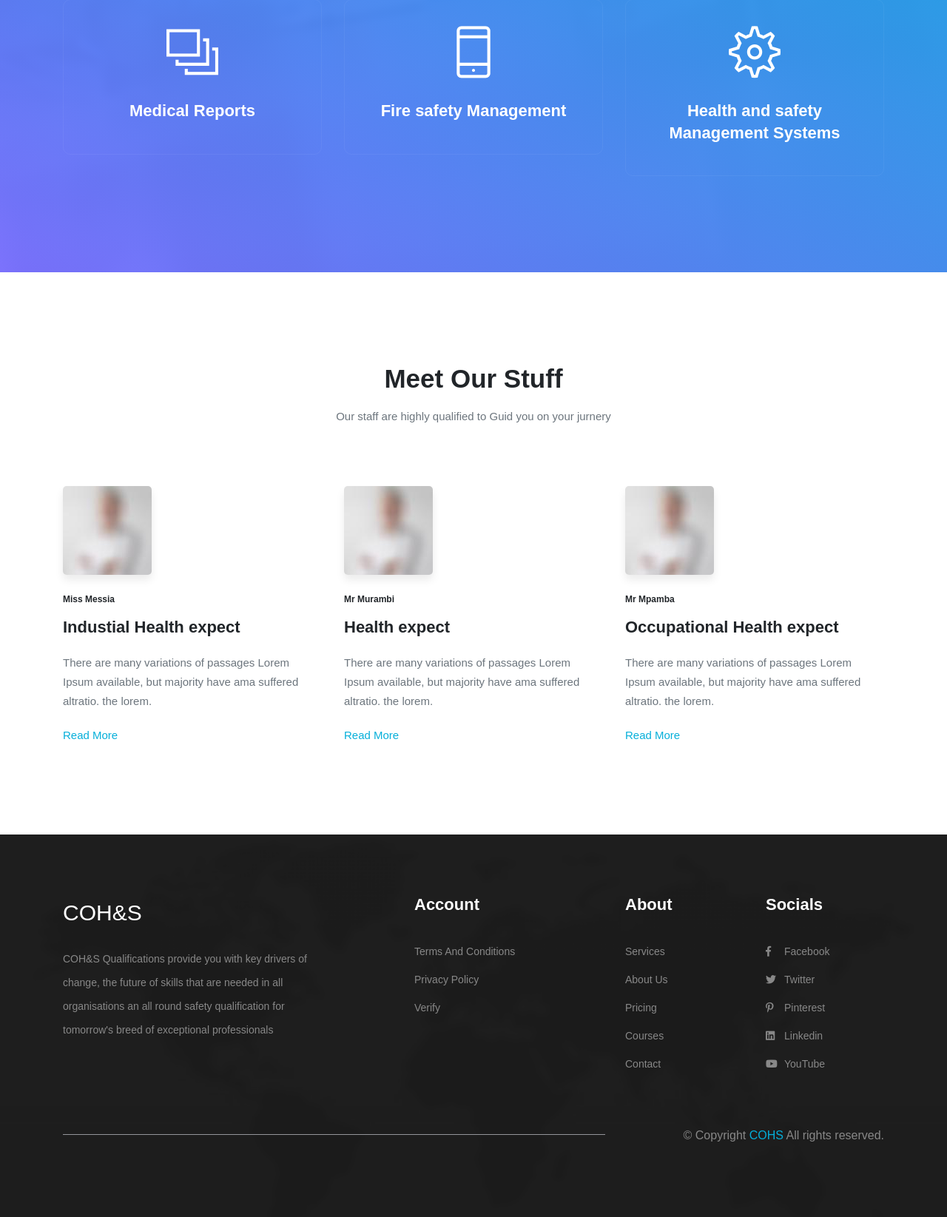
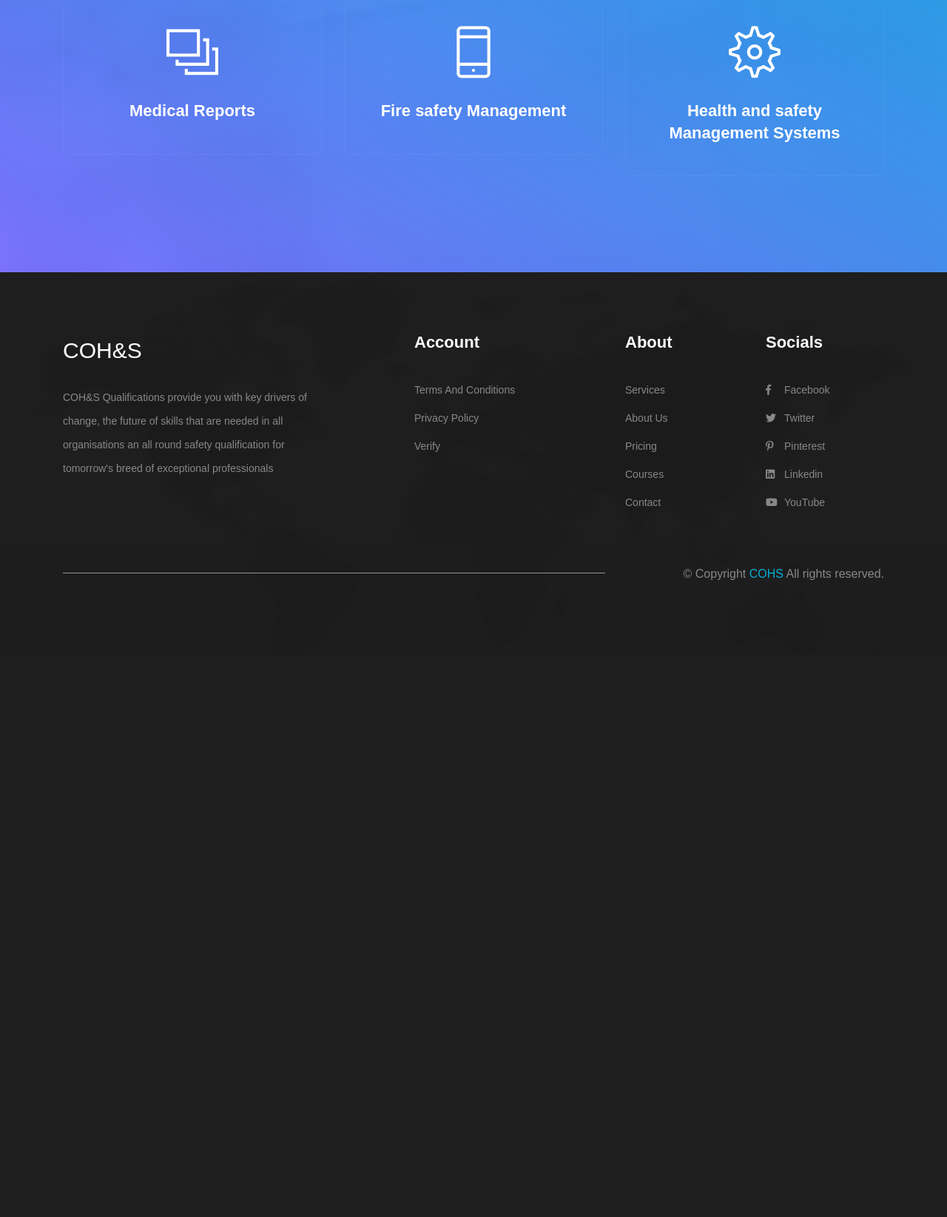
Before and after one commit to mazibabajb/cohs, a Django app: page /services in a window 1280 px wide. Shown: the part 747-2392 px from the top of the page at 74% size. After the commit the page ends 1531 px from the top, so only its background shows below. Run offline with Django 3.2, Linux system fonts and the light colour scheme; some libraries are stand-ins or nearby versions; some web fonts are replaced.

Commit message:
shfisfgh

```diff
--- a/school/settings.py
+++ b/school/settings.py
@@ -25,7 +25,7 @@ SECRET_KEY = 'django-insecure-f$#mc27+6-qhno)5!%(0@bl*#5_=$7e_c$o)&(*+2$i9-xs4nv
 # SECURITY WARNING: don't run with debug turned on in production!
 DEBUG = True
 
-ALLOWED_HOSTS = []
+ALLOWED_HOSTS = ['www.cohs.education']
 
 
 # Application definition
@@ -132,6 +132,6 @@ MEDIA_URL="/media/"
 MEDIA_ROOT=os.path.join(BASE_DIR,"media")
 
 STATIC_URL="/static/"
-STATIC_ROOT=os.path.join(BASE_DIR,"static")
+#STATIC_ROOT=os.path.join(BASE_DIR,"static")
 #production
-#sSTATIC_ROOT='/home/mpamba/cohs/static'
+STATIC_ROOT='/home/mpamba/cohs/static'
--- a/school_front/admin.py
+++ b/school_front/admin.py
@@ -1,5 +1,5 @@
 from django.contrib import admin
-from.models import Course, Contact_us,Module,RegistrationForm
+from.models import Course, Contact_us,Module,RegistrationForm,Verication
 
 admin.site.site_header = 'COHS ADMIN DASHBOARD'
 # Register your models here.
@@ -7,3 +7,4 @@ admin.site.register(Course)
 admin.site.register(Contact_us)
 admin.site.register(Module)
 admin.site.register(RegistrationForm)
+admin.site.register(Verication)
--- a/school_front/models.py
+++ b/school_front/models.py
@@ -58,6 +58,9 @@ class RegistrationForm(models.Model):
 
 
 class Verication(models.Model):
-    certificate_number = models.IntegerField()
+    certificate_number = models.CharField(max_length=20)
     student_name = models.CharField(max_length=100)
     course_name = models.CharField(max_length=20)
+
+    def __str__(self):
+        return self.student_name
--- a/school_front/templates/school_front/base.html
+++ b/school_front/templates/school_front/base.html
@@ -223,7 +223,7 @@
                             </a>
                         </li>
                         <li>
-                            <a href="#">
+                            <a href="{% url 'verification_page' %}">
                                 Verify
                             </a>
                         </li>
--- a/school_front/templates/school_front/service.html
+++ b/school_front/templates/school_front/service.html
@@ -72,83 +72,7 @@
         </div>
     </section>
 
-    <section class="section" id="blog">
-        <div class="container">
-            <div class="row justify-content-center">
-                <div class="col-md-8 col-lg-6 text-center">
-                    <div class="section-heading">
-                        <!-- Heading -->
-                        <h2 class="section-title">
-                            Meet Our Stuff
-                        </h2>
 
-                        <!-- Subheading -->
-                        <p>
-                            Our staff are highly qualified to Guid you on your jurnery
-
-                        </p>
-                    </div>
-                </div>
-            </div> <!-- / .row -->
-
-            <div class="row justify-content-center">
-                <div class="col-lg-4 col-md-6">
-                    <div class="blog-box">
-                        <div class="blog-img-box">
-                            <img src="{% static '/school_front/images/client/test-1.jpg' %}" alt="" class="img-fluid blog-img">
-                        </div>
-                        <div class="single-blog">
-                            <div class="blog-content">
-                                <h6> Miss Messia </h6>
-                                <a href="#">
-                                    <h3 class="card-title">Industial Health expect</h3>
-                                </a>
-                                <p>There are many variations of passages Lorem Ipsum available, but majority have ama suffered altratio. the lorem.</p>
-                                <a href="" class="read-more">Read More</a>
-                            </div>
-                        </div>
-                    </div>
-                </div>
-
-                <div class="col-lg-4 col-md-6">
-                    <div class="blog-box">
-                        <div class="blog-img-box">
-                            <img src="{% static '/school_front/images/client/test-1.jpg' %}" alt="" class="img-fluid blog-img">
-                        </div>
-                        <div class="single-blog">
-                            <div class="blog-content">
-                                <h6> Mr Murambi</h6>
-                                <a href="#">
-                                    <h3 class="card-title"> Health expect</h3>
-                                </a>
-
-                                <p>There are many variations of passages Lorem Ipsum available, but majority have ama suffered altratio. the lorem.</p>
-                                 <a href="#" class="read-more">Read More</a>
-                            </div>
-                        </div>
-                    </div>
-                </div>
-
-                <div class="col-lg-4 col-md-8">
-                    <div class="blog-box">
-                        <div class="blog-img-box">
-                            <img src="{% static '/school_front/images/client/test-1.jpg' %}" alt="" class="img-fluid blog-img">
-                        </div>
-                        <div class="single-blog">
-                            <div class="blog-content">
-                                <h6>Mr Mpamba</h6>
-                                <a href="#">
-                                    <h3 class="card-title">Occupational  Health expect</h3>
-                                </a>
-                                <p>There are many variations of passages Lorem Ipsum available, but majority have ama suffered altratio. the lorem.</p>
-                                 <a href="#" class="read-more">Read More</a>
-                            </div>
-                        </div>
-                    </div>
-                </div>
-            </div>
-        </div>
-    </section>
 
 
     {% endblock content %}
--- a/school_front/templates/school_front/verify.html
+++ b/school_front/templates/school_front/verify.html
@@ -39,7 +39,7 @@
                       <div class="col-lg-12 justify-content-center">
 
                           <!-- Contacts Form -->
-                          <form class="contact_form justify-content-center" action="#" method="POST">
+                          <form class="contact_form justify-content-center" action="{% url 'verify' %}" method="POST">
                               {% csrf_token %}
                               <div class="row">
                                   <!-- Input -->
@@ -51,7 +51,7 @@
                                           </label>
 
                                           <div class="input-group">
-                                              <input class="form-control" name="name" id="name" title="name" required="" placeholder="Certificate Number" type="text">
+                                              <input class="form-control" name="name" id="name" title="name" required="" placeholder="Certificate Number" type="int">
                                           </div>
 
                                       </div>
--- a/school_front/urls.py
+++ b/school_front/urls.py
@@ -12,6 +12,7 @@ urlpatterns = [
     path('membership', views.membership,name='membership'),
     path('centres', views.centres,name='centres'),
     path('verify', views.verify,name='verify'),
+    path('verification_page', views.verification_page,name='verification_page'),
     path('short_courses', views.short_courses,name='short_courses'),
     path('registation', views.registration,name='registraton'),
     path('course_detail/<int:id>/',views.course_detail, name="course_detail"),
--- a/school_front/views.py
+++ b/school_front/views.py
@@ -1,3 +1,4 @@
+from django.http.response import HttpResponse
 from django.shortcuts import render,redirect
 from django.contrib import messages
 from.models import *
@@ -7,8 +8,10 @@ from.models import RegistrationForm
 def home(request):
     return render(request,"school_front/index.html")
 
+
 def events(request):
     return render(request,"school_front/events.html")
+
 
 def contact(request):
     if request.method == 'POST':
@@ -30,8 +33,10 @@ def contact(request):
 def about(request):
     return render(request,"school_front/About.html")
 
+
 def services(request):
     return render(request,"school_front/service.html")
+
 
 def cpd(request):
     courses = Course.objects.filter(category='cpd_training')
@@ -39,6 +44,7 @@ def cpd(request):
         'courses' : courses,
     }
     return render(request,"school_front/cpd.html",context)
+
 
 
 def diploma_courses(request):
@@ -49,12 +55,14 @@ def diploma_courses(request):
     return render(request,"school_front/diploma_course.html",context)
 
 
+
 def short_courses(request):
     courses = Course.objects.filter(category='short')
     context = {
         'courses' : courses,
     }
     return render(request,"school_front/short_course.html",context)
+
 
 def course_detail(request, id):
     modules = Module.objects.all()
@@ -73,18 +81,16 @@ def centres(request):
 
 
 def verify(request):
-
-    certificate_number = request.POST.get("certificate_number")
-
-    certificate = Verication.objects.filter(certificate_number=certificate_number)
-    if certificate  != certificate_number:
-        messages.error(request,"The certtficate could not be found")
+    certificate = request.POST['name']
+    if Verication.objects.filter(certificate_number=certificate):
+        messages.success(request,"Certificate " + certificate + " is an  authentic cohs certificate" )
     else:
-        messages.success(request,"This is an authentic cohs certificate")
-
+        messages.error(request,"Certificate " + certificate + " could not be found")
     return render(request,"school_front/verify.html")
 
 
+def verification_page(request):
+    return render(request,"school_front/verify.html")
 
 
 
```
Also changed, not shown: db.sqlite3, school_front/migrations/0005_auto_20211230_0909.py (added), school_front/migrations/0006_alter_verication_certificate_number.py (added).
